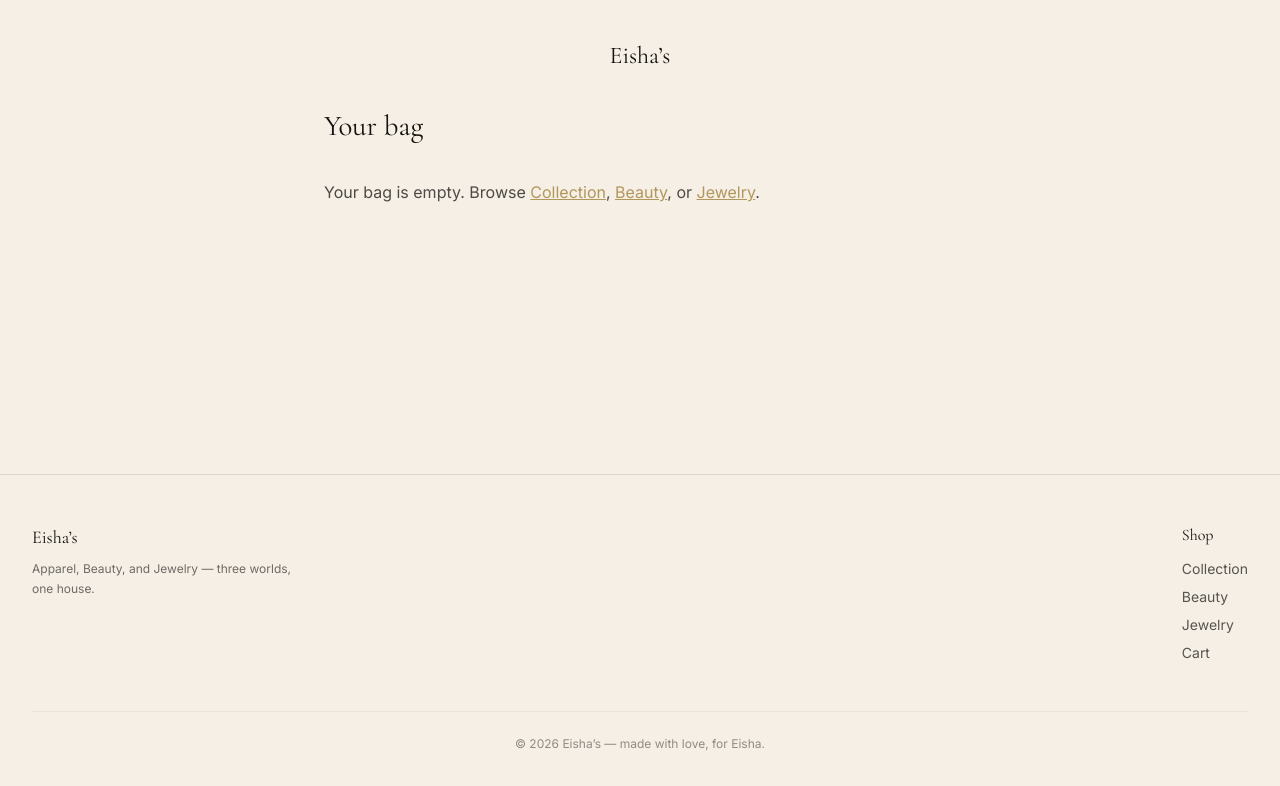
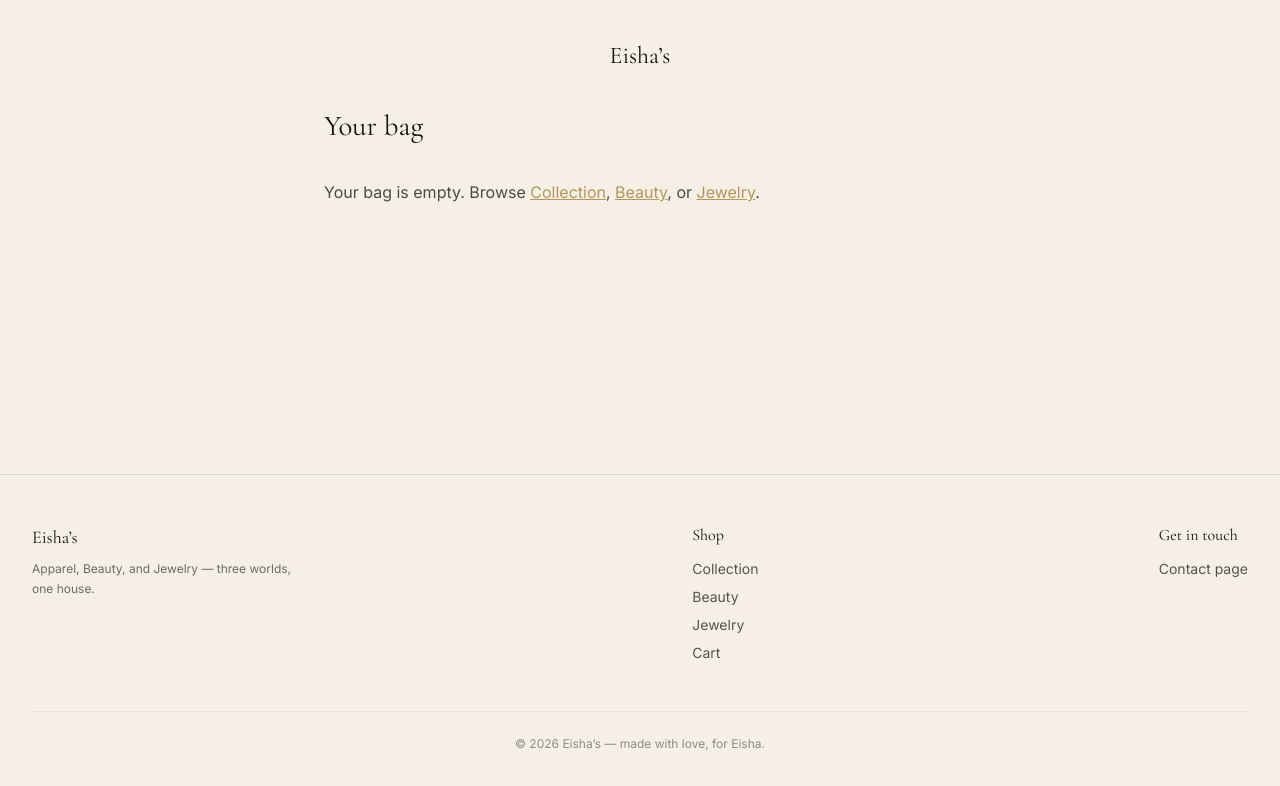
Before and after one commit to MurtazaSiddiqui2003/Eishas, a Next.js app: page /cart in a window 1280 px wide. Shown: the top 786 px of the page. Built offline with nearby package versions, Linux system fonts and the light colour scheme.

Commit message:
Add files via upload

```diff
--- a/components/Footer.js
+++ b/components/Footer.js
@@ -1,9 +1,10 @@
 // variant="store"  → sits inside a store's themed wrapper, picks up its
 //                     colors/fonts automatically via the theme.* classes
-// variant="shell"   → used on cart/checkout/order-confirmation, which use
-//                     the neutral ivory shell instead of a store theme
+// variant="shell"   → used on cart/checkout/order-confirmation/contact,
+//                     which use the neutral ivory shell instead of a store theme
+// instagramUrl      → only relevant for variant="store" (each store has its own)
 
-export default function Footer({ variant = "store", whatsappNumber }) {
+export default function Footer({ variant = "store", whatsappNumber, contactPhone, instagramUrl }) {
   const isStore = variant === "store";
 
   const wrapClass = isStore
@@ -21,6 +22,7 @@ export default function Footer({ variant = "store", whatsappNumber }) {
   const whatsappLink = whatsappNumber
     ? `https://wa.me/${whatsappNumber.replace(/\D/g, "")}`
     : null;
+  const phoneLink = contactPhone ? `tel:${contactPhone.replace(/\s/g, "")}` : null;
 
   return (
     <footer className={`${wrapClass} px-8 py-12`}>
@@ -42,14 +44,25 @@ export default function Footer({ variant = "store", whatsappNumber }) {
           <a href="/cart" className={linkClass}>Cart</a>
         </div>
 
-        {whatsappLink && (
-          <div>
-            <p className={headingClass}>Contact</p>
+        <div>
+          <p className={headingClass}>Get in touch</p>
+          {instagramUrl && (
+            <a href={instagramUrl} target="_blank" rel="noopener noreferrer" className={linkClass}>
+              Instagram
+            </a>
+          )}
+          {whatsappLink && (
             <a href={whatsappLink} target="_blank" rel="noopener noreferrer" className={linkClass}>
               WhatsApp
             </a>
-          </div>
-        )}
+          )}
+          {phoneLink && (
+            <a href={phoneLink} className={linkClass}>
+              {contactPhone}
+            </a>
+          )}
+          <a href="/contact" className={linkClass}>Contact page</a>
+        </div>
       </div>
 
       <p
--- a/components/StoreNav.js
+++ b/components/StoreNav.js
@@ -26,6 +26,9 @@ export default function StoreNav({ storeName, homeHref, logo }) {
       </a>
 
       <div className="flex items-center gap-6 font-body text-sm">
+        <a href={`${homeHref}/collection`} className="text-theme-ink opacity-75 hover:opacity-100 hover:text-theme-accent transition-all">
+          Shop
+        </a>
         <a href="/cart" className="text-theme-ink opacity-75 hover:opacity-100 hover:text-theme-accent transition-all">
           Cart{count > 0 ? ` (${count})` : ""}
         </a>
--- a/components/admin/PaymentPanel.js
+++ b/components/admin/PaymentPanel.js
@@ -9,7 +9,13 @@ const emptyForm = {
   iban: "",
   easypaisaNumber: "",
   easypaisaName: "",
+  jazzcashNumber: "",
+  jazzcashName: "",
+  sadapayNumber: "",
+  sadapayName: "",
+  codEnabled: true,
   whatsappNumber: "",
+  contactPhone: "",
   instructions: "",
 };
 
@@ -25,7 +31,10 @@ export default function PaymentPanel() {
   }, []);
 
   function update(field) {
-    return (e) => setForm((f) => ({ ...f, [field]: e.target.value }));
+    return (e) => {
+      const value = e.target.type === "checkbox" ? e.target.checked : e.target.value;
+      setForm((f) => ({ ...f, [field]: value }));
+    };
   }
 
   async function handleSubmit(e) {
@@ -54,10 +63,10 @@ export default function PaymentPanel() {
     <div className="p-8 max-w-[560px] mx-auto">
       <form onSubmit={handleSubmit} className="flex flex-col gap-3 bg-white p-6 border border-[#e2e2de]">
         <div className="mb-2">
-          <h2 className="text-sm mb-1">Payment details</h2>
+          <h2 className="text-sm mb-1">Payment &amp; contact details</h2>
           <p className="text-xs text-[#888]">
-            Shown to customers on the order confirmation page after checkout, so they
-            know where to send payment. Leave sections blank to hide them.
+            A payment method only shows up at checkout once its details are filled
+            in here. Leave a section blank to hide that method.
           </p>
         </div>
 
@@ -71,7 +80,20 @@ export default function PaymentPanel() {
         <input className={inputClass} placeholder="EasyPaisa number" value={form.easypaisaNumber} onChange={update("easypaisaNumber")} />
         <input className={inputClass} placeholder="Account name" value={form.easypaisaName} onChange={update("easypaisaName")} />
 
-        <p className="text-xs text-[#666] font-medium mt-3">Payment proof</p>
+        <p className="text-xs text-[#666] font-medium mt-3">JazzCash</p>
+        <input className={inputClass} placeholder="JazzCash number" value={form.jazzcashNumber} onChange={update("jazzcashNumber")} />
+        <input className={inputClass} placeholder="Account name" value={form.jazzcashName} onChange={update("jazzcashName")} />
+
+        <p className="text-xs text-[#666] font-medium mt-3">SadaPay</p>
+        <input className={inputClass} placeholder="SadaPay number" value={form.sadapayNumber} onChange={update("sadapayNumber")} />
+        <input className={inputClass} placeholder="Account name" value={form.sadapayName} onChange={update("sadapayName")} />
+
+        <label className="flex items-center gap-1.5 flex-row text-sm mt-3">
+          <input type="checkbox" checked={form.codEnabled} onChange={update("codEnabled")} className="w-auto" />
+          Allow Cash on Delivery
+        </label>
+
+        <p className="text-xs text-[#666] font-medium mt-4">Contact</p>
         <input
           className={inputClass}
           placeholder="WhatsApp number (e.g. 923001234567, no + or spaces)"
@@ -79,8 +101,14 @@ export default function PaymentPanel() {
           onChange={update("whatsappNumber")}
         />
         <p className="text-xs text-[#888] -mt-1">
-          Customers get a button after checkout to send you their payment screenshot here.
+          Used for the payment-proof button after checkout, and the footer/contact page link.
         </p>
+        <input
+          className={inputClass}
+          placeholder="Contact phone number (optional, shown as a call link)"
+          value={form.contactPhone}
+          onChange={update("contactPhone")}
+        />
 
         <textarea
           className={`${inputClass} min-h-[70px] resize-y mt-2`}
@@ -100,7 +128,7 @@ export default function PaymentPanel() {
           disabled={saving}
           className="py-3 mt-2 bg-[#1a1a1a] text-white text-sm disabled:opacity-50"
         >
-          {saving ? "Saving…" : "Save payment details"}
+          {saving ? "Saving…" : "Save"}
         </button>
       </form>
     </div>
--- a/models/Order.js
+++ b/models/Order.js
@@ -34,13 +34,14 @@ const OrderSchema = new mongoose.Schema(
 
     total: { type: Number, required: true },
 
-    // Kept separate from fulfillment status below — a manual-transfer order
-    // sits in "pending_verification" until you confirm the money came in.
-    // A future real gateway would just set this via webhook instead.
+    // Kept separate from fulfillment status below — an order sits in
+    // "pending_verification" until you confirm the money came in (for COD,
+    // this just means "not yet collected"). A future real gateway would
+    // just set this via webhook instead.
     paymentMethod: {
       type: String,
-      enum: ["manual_transfer"],
-      default: "manual_transfer",
+      enum: ["easypaisa", "jazzcash", "sadapay", "bank_transfer", "cod"],
+      required: true,
     },
     paymentStatus: {
       type: String,
--- a/models/PaymentSettings.js
+++ b/models/PaymentSettings.js
@@ -1,20 +1,39 @@
-// A single document holding the payment info shown at checkout. Starts
-// as manual bank/EasyPaisa transfer details — when a real payment
-// gateway gets set up later, this is the natural place to add API keys
-// and a `gatewayEnabled` flag, without touching the checkout flow itself.
+// A single document holding payment + general contact info: shown at
+// checkout (which methods a customer can pick) and on the confirmation
+// and contact pages. When a real payment gateway gets set up later, this
+// is the natural place to add API keys and a `gatewayEnabled` flag,
+// without touching the checkout flow itself.
 
 import mongoose from "mongoose";
 
 const PaymentSettingsSchema = new mongoose.Schema(
   {
     key: { type: String, default: "default", unique: true },
+
+    // Bank transfer — treated as "configured" once bankName + accountNumber exist
     bankName: { type: String },
     accountTitle: { type: String },
     accountNumber: { type: String },
     iban: { type: String },
+
+    // EasyPaisa — "configured" once easypaisaNumber exists
     easypaisaNumber: { type: String },
     easypaisaName: { type: String },
-    whatsappNumber: { type: String }, // customers send payment proof here
+
+    // JazzCash — "configured" once jazzcashNumber exists
+    jazzcashNumber: { type: String },
+    jazzcashName: { type: String },
+
+    // SadaPay — "configured" once sadapayNumber exists
+    sadapayNumber: { type: String },
+    sadapayName: { type: String },
+
+    // Cash on Delivery — the only method that needs an explicit on/off,
+    // since there's no account detail whose presence implies it's ready.
+    codEnabled: { type: Boolean, default: true },
+
+    whatsappNumber: { type: String }, // payment proof + general contact
+    contactPhone: { type: String }, // shown as a plain phone/call link
     instructions: { type: String }, // free-text note shown at checkout
   },
   { timestamps: true }
--- a/models/Settings.js
+++ b/models/Settings.js
@@ -17,6 +17,7 @@ const SettingsSchema = new mongoose.Schema(
     doorImageMobile: { type: String }, // optional — falls back to doorImage if empty
     heroImage: { type: String }, // shown as the store's own hero banner (desktop)
     heroImageMobile: { type: String }, // optional — falls back to heroImage if empty
+    instagramUrl: { type: String }, // this store's own Instagram, shown in the footer
   },
   { timestamps: true }
 );
```
Also changed, not shown: 1 other file (tests, documents, lock files or other folders).
